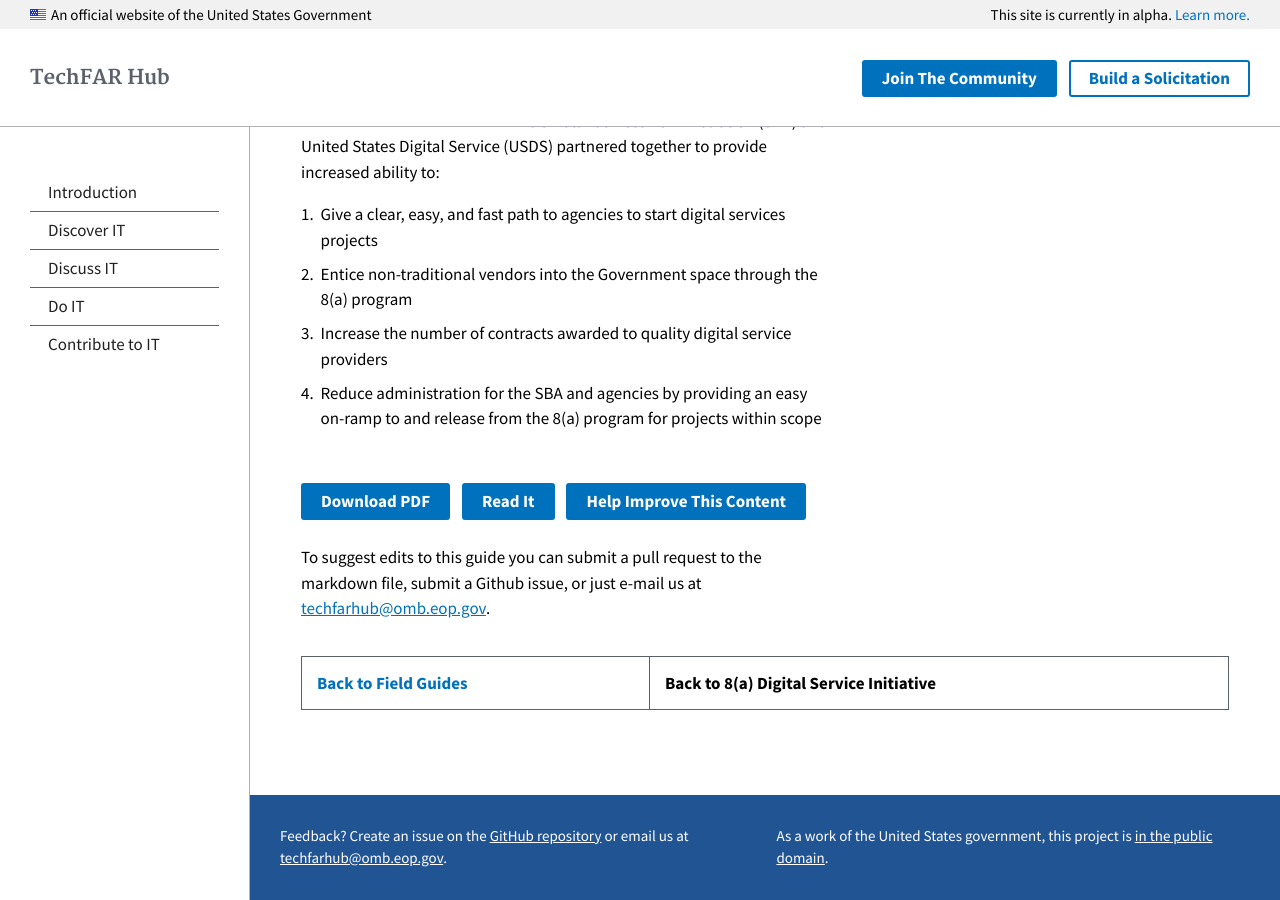
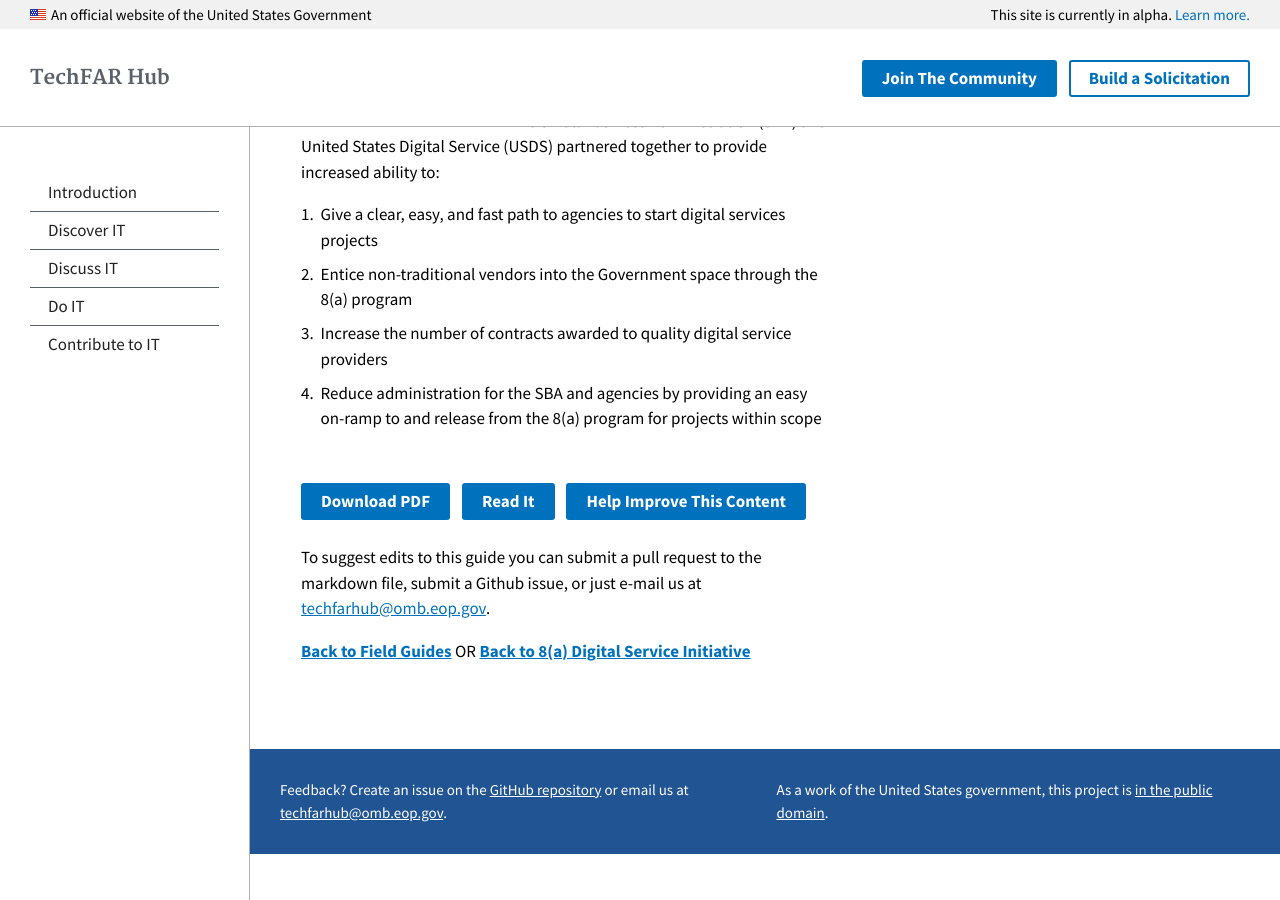
Before and after one commit to usds/techfar-hub, a Jekyll site: the page built from guide-landing/how_to_8a.md, in a window 1280 px wide and 900 px high, scrolled down 544 px. Built offline with Jekyll 4.4.1, drawn with Linux system fonts in a browser that asks for light colours; after the commit the page ends 1398 px from its top, so only the background shows below that.

```diff
--- a/guide-landing/how_to_8a.md
+++ b/guide-landing/how_to_8a.md
@@ -22,7 +22,7 @@ The Small Business Administration (SBA) and United States Digital Service (USDS)
 
 To suggest edits to this guide you can submit a pull request to the markdown file, submit a Github issue, or just e-mail us at [techfarhub@omb.eop.gov](mailto:techfarhub@omb.eop.gov).
 
-[**Back to Field Guides**]( https://techfarhub.cio.gov/discover-IT/#fieldGuides) | **Back to 8(a) Digital Service Initiative**
+[**Back to Field Guides**](https://techfarhub.cio.gov/discover-IT/#fieldGuides) OR [**Back to 8(a) Digital Service Initiative**](https://techfarhub.cio.gov/do-IT/SBA_8a/)
 
 <style> img[alt=Howto8aCover] {
   max-width:  250px;
```
